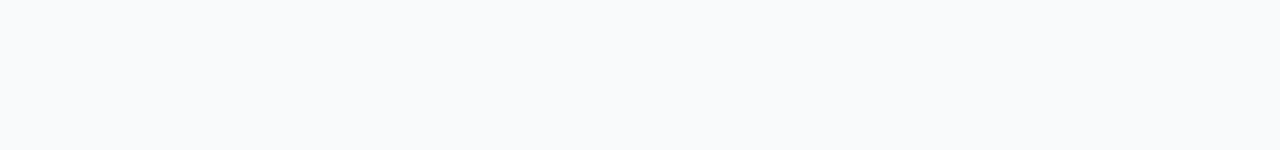
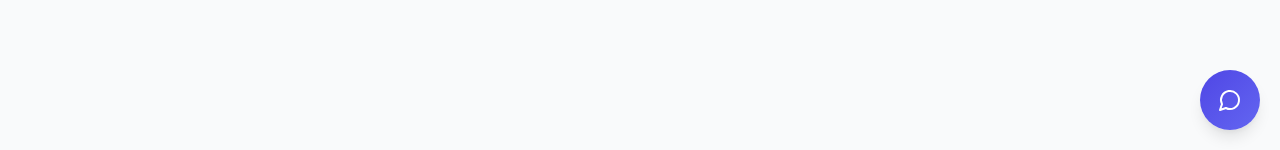
Before and after one commit to byrohithreddy/Projectprofile, a React (Vite) app: page / in a window 1280 px wide. Shown: the part 650-800 px from the top of the page. Built offline with nearby package versions, Linux system fonts and the light colour scheme; the HTML template or start-up script is replaced by a standard one.

Commit message:
Add Botpress chatbot integration

```diff
--- a/index.html
+++ b/index.html
@@ -15,6 +15,89 @@
     <meta name="description" content="Portfolio website of Rohith Reddy Mushke - Aspiring Data Science Engineer and AI Enthusiast">
     <meta name="keywords" content="Rohith Reddy Mushke, Data Science, AI, Machine Learning, Portfolio">
     <meta name="author" content="Rohith Reddy Mushke">
+
+    <!-- Botpress Webchat -->
+    <script src="https://cdn.botpress.cloud/webchat/v3.0/inject.js"></script>
+    <style>
+      #webchat .bpWebchat {
+        position: unset;
+        width: 100%;
+        height: 100%;
+        max-height: 100%;
+        max-width: 100%;
+        border-radius: 12px;
+        box-shadow: 0 20px 25px -5px rgba(0, 0, 0, 0.1), 0 10px 10px -5px rgba(0, 0, 0, 0.04);
+      }
+
+      #webchat .bpFab {
+        display: none;
+      }
+
+      /* Custom chatbot container styles */
+      .chatbot-container {
+        position: fixed;
+        bottom: 20px;
+        right: 20px;
+        z-index: 1000;
+        transition: all 0.3s ease-in-out;
+      }
+
+      .chatbot-toggle {
+        width: 60px;
+        height: 60px;
+        border-radius: 50%;
+        background: linear-gradient(135deg, #4f46e5, #6366f1);
+        border: none;
+        color: white;
+        cursor: pointer;
+        box-shadow: 0 10px 15px -3px rgba(0, 0, 0, 0.1), 0 4px 6px -2px rgba(0, 0, 0, 0.05);
+        transition: all 0.3s ease;
+        display: flex;
+        align-items: center;
+        justify-content: center;
+      }
+
+      .chatbot-toggle:hover {
+        transform: scale(1.1);
+        box-shadow: 0 20px 25px -5px rgba(0, 0, 0, 0.1), 0 10px 10px -5px rgba(0, 0, 0, 0.04);
+      }
+
+      .chatbot-window {
+        position: absolute;
+        bottom: 80px;
+        right: 0;
+        width: 400px;
+        height: 600px;
+        background: white;
+        border-radius: 12px;
+        box-shadow: 0 20px 25px -5px rgba(0, 0, 0, 0.1), 0 10px 10px -5px rgba(0, 0, 0, 0.04);
+        transform: scale(0) translateY(20px);
+        opacity: 0;
+        transition: all 0.3s ease-in-out;
+        transform-origin: bottom right;
+      }
+
+      .chatbot-window.open {
+        transform: scale(1) translateY(0);
+        opacity: 1;
+      }
+
+      @media (max-width: 768px) {
+        .chatbot-window {
+          width: 350px;
+          height: 500px;
+          right: -10px;
+        }
+      }
+
+      @media (max-width: 480px) {
+        .chatbot-window {
+          width: 300px;
+          height: 450px;
+          right: -20px;
+        }
+      }
+    </style>
   </head>
   <body>
     <div id="root"></div>
--- a/src/App.tsx
+++ b/src/App.tsx
@@ -7,6 +7,7 @@ import About from './components/sections/About';
 import Projects from './components/sections/Projects';
 import Skills from './components/sections/Skills';
 import Contact from './components/sections/Contact';
+import ChatBot from './components/ChatBot';
 import './utils/animations.css';
 
 function App() {
@@ -27,6 +28,7 @@ function App() {
           <Contact />
         </main>
         <Footer />
+        <ChatBot />
       </div>
     </ThemeProvider>
   );
--- /dev/null
+++ b/src/components/ChatBot.tsx
@@ -0,0 +1,114 @@
+import { useState, useEffect } from 'react';
+import { MessageCircle, X } from 'lucide-react';
+
+declare global {
+  interface Window {
+    botpress: {
+      init: (config: any) => void;
+      on: (event: string, callback: () => void) => void;
+      open: () => void;
+      close: () => void;
+    };
+  }
+}
+
+export default function ChatBot() {
+  const [isOpen, setIsOpen] = useState(false);
+  const [isLoaded, setIsLoaded] = useState(false);
+
+  useEffect(() => {
+    // Initialize Botpress when component mounts
+    const initBotpress = () => {
+      if (window.botpress) {
+        window.botpress.init({
+          "botId": "0d674e1d-2658-485d-9bd5-7d8e36491f5d",
+          "configuration": {
+            "version": "v1",
+            "botName": "IGRIS",
+            "botDescription": "Intelligent Grounded Retrieval-based Interaction System",
+            "website": {
+              "title": "",
+              "link": ""
+            },
+            "email": {
+              "title": "rohith2005hyd@gmail.com",
+              "link": "rohith2005hyd@gmail.com"
+            },
+            "phone": {},
+            "termsOfService": {},
+            "privacyPolicy": {},
+            "color": "#4f46e5",
+            "variant": "soft",
+            "headerVariant": "glass",
+            "themeMode": "light",
+            "fontFamily": "inter",
+            "radius": 1,
+            "feedbackEnabled": false,
+            "footer": "[⚡ by Botpress](https://botpress.com/?from=webchat)"
+          },
+          "clientId": "4c7a479c-8ca5-4877-8813-0faa927dc384",
+          "selector": "#webchat"
+        });
+
+        window.botpress.on("webchat:ready", () => {
+          setIsLoaded(true);
+        });
+      }
+    };
+
+    // Check if Botpress script is already loaded
+    if (window.botpress) {
+      initBotpress();
+    } else {
+      // Wait for script to load
+      const checkBotpress = setInterval(() => {
+        if (window.botpress) {
+          initBotpress();
+          clearInterval(checkBotpress);
+        }
+      }, 100);
+
+      return () => clearInterval(checkBotpress);
+    }
+  }, []);
+
+  const toggleChat = () => {
+    setIsOpen(!isOpen);
+    if (!isOpen && isLoaded) {
+      // Small delay to ensure the container is visible before opening
+      setTimeout(() => {
+        window.botpress?.open();
+      }, 100);
+    }
+  };
+
+  return (
+    <div className="chatbot-container">
+      {/* Chat Window */}
+      <div className={`chatbot-window ${isOpen ? 'open' : ''}`}>
+        <div id="webchat" style={{ width: '100%', height: '100%' }}></div>
+      </div>
+
+      {/* Toggle Button */}
+      <button
+        onClick={toggleChat}
+        className="chatbot-toggle group"
+        aria-label={isOpen ? 'Close chat' : 'Open chat'}
+      >
+        {isOpen ? (
+          <X size={24} className="transition-transform group-hover:rotate-90" />
+        ) : (
+          <MessageCircle size={24} className="transition-transform group-hover:scale-110" />
+        )}
+      </button>
+
+      {/* Tooltip */}
+      {!isOpen && (
+        <div className="absolute bottom-16 right-2 bg-gray-900 text-white px-3 py-2 rounded-lg text-sm opacity-0 group-hover:opacity-100 transition-opacity pointer-events-none whitespace-nowrap">
+          Chat with IGRIS
+          <div className="absolute top-full left-1/2 transform -translate-x-1/2 border-4 border-transparent border-t-gray-900"></div>
+        </div>
+      )}
+    </div>
+  );
+}
```
